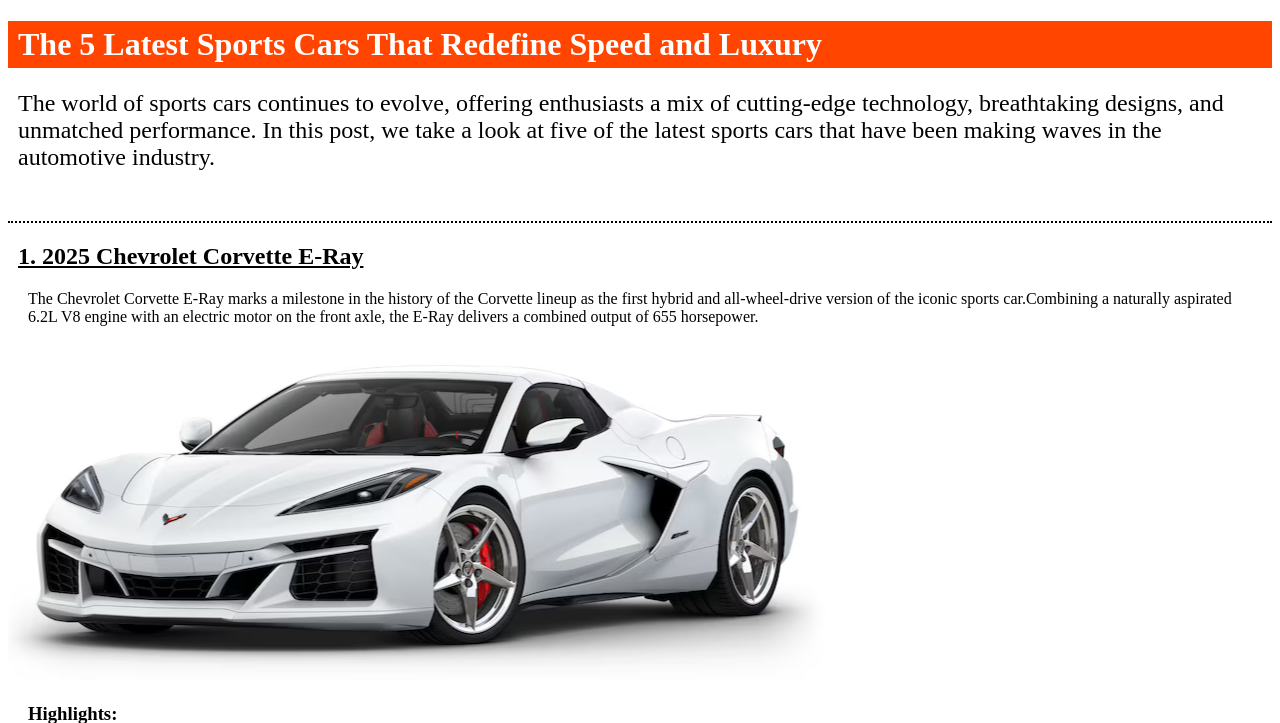
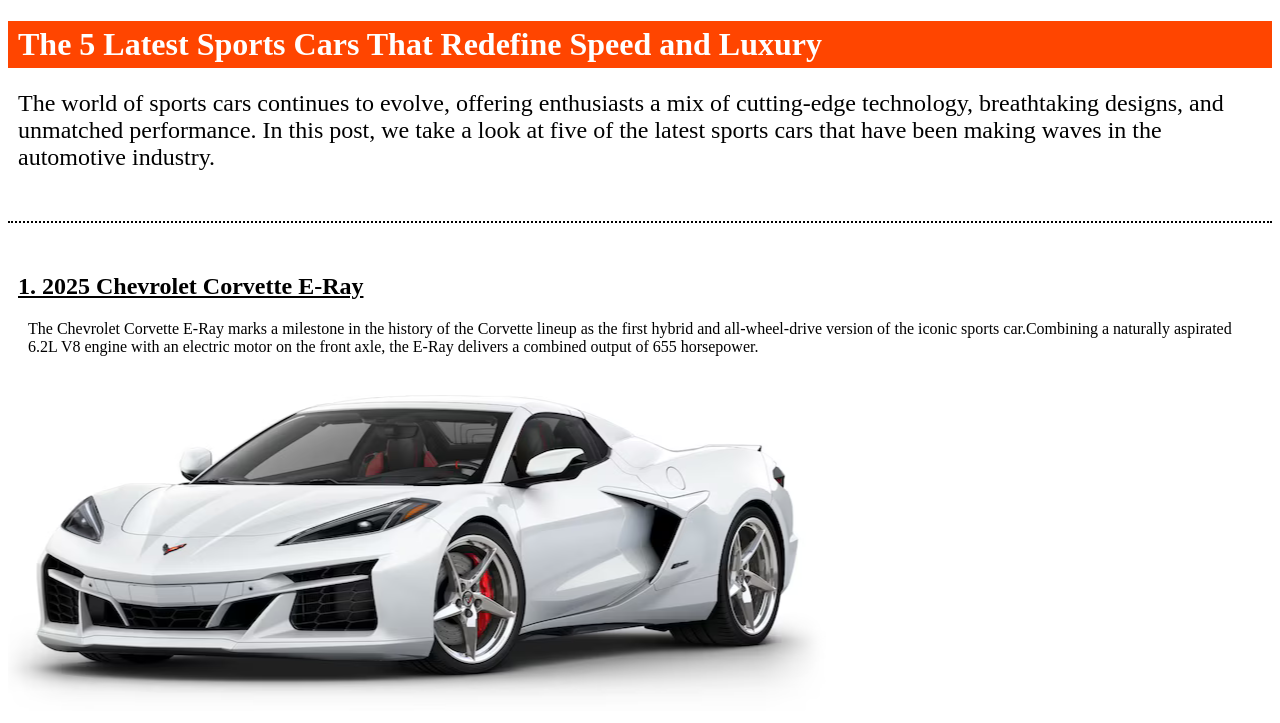
Before and after one commit to thaiga123/cars-blog, a Flask app: page / in a window 1280 px wide. Shown: the top 723 px of the page. Run offline with Flask 3, Linux system fonts and the light colour scheme.

Commit message:
update 2

```diff
--- a/static/styles.css
+++ b/static/styles.css
@@ -30,7 +30,10 @@
     padding-right: 20px
 }
 #paragraph-2{
-    padding-top: 60px
+    padding-top: 30px
+}
+#paragraph-1{
+    padding-top: 30px
 }
 #list-block{
     margin-top: -5px
--- a/templates/index.html
+++ b/templates/index.html
@@ -14,7 +14,7 @@
         breathtaking designs, and unmatched performance. In this post, we take a look at five of the latest
         sports cars that have been making waves in the automotive industry.
     </h2>
-    <h2 class="header">1. 2025 Chevrolet Corvette E-Ray</h2>
+    <h2 class="header" id="paragraph-1">1. 2025 Chevrolet Corvette E-Ray</h2>
     <p class="paragraphs" id="first-paragraph">The Chevrolet Corvette E-Ray marks a milestone in the history of the Corvette lineup as the first hybrid and
         all-wheel-drive version of the iconic sports car.Combining a naturally aspirated 6.2L V8 engine with an
         electric motor on the front axle, the E-Ray delivers a combined output of 655 horsepower.
```
